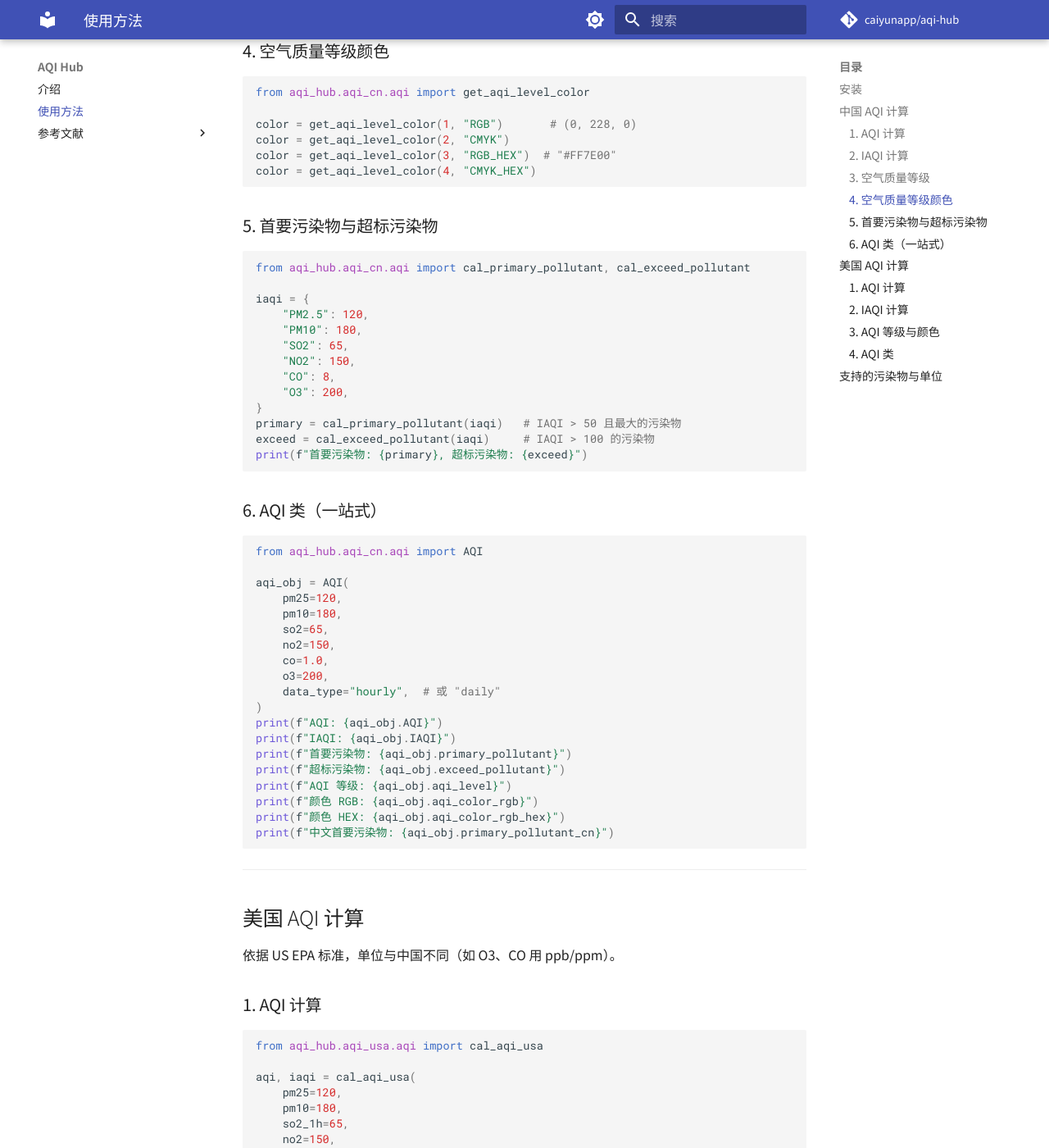
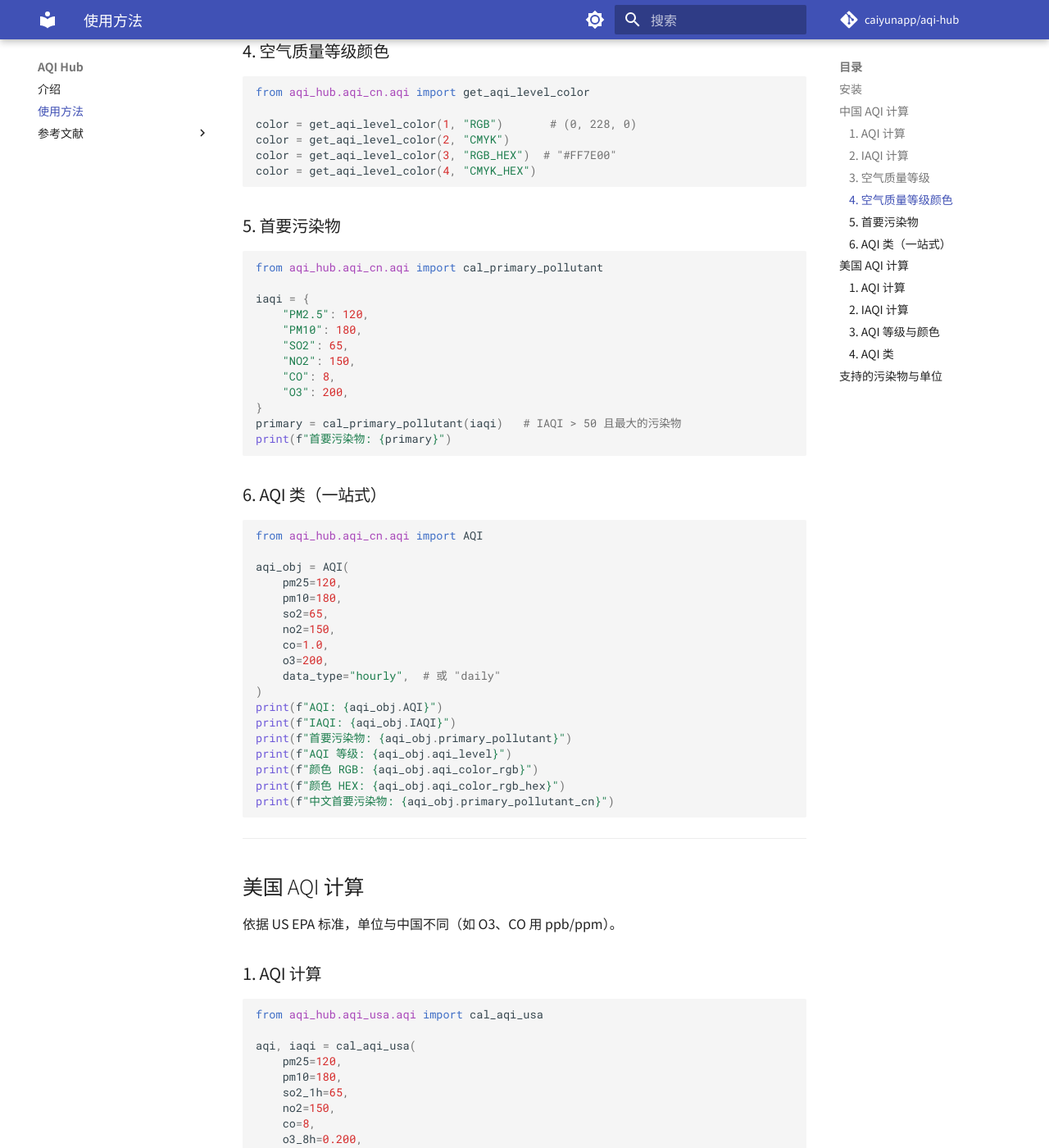
Before and after one commit to caiyunapp/aqi-hub, an MkDocs documentation site: the page built from docs/usage.md, in a window 1280 px wide and 1400 px high, scrolled down 1107 px. Shown: the whole window at 82% size. Built offline with MkDocs 1.6.1 and Material for MkDocs 9.7.7, drawn with Linux system fonts in a browser that asks for light colours; comment, search, counter and statistics services are not loaded; the version menu is left out.

Commit message:
feat rm useless

````diff
--- a/docs/usage.md
+++ b/docs/usage.md
@@ -59,10 +59,10 @@ color = get_aqi_level_color(3, "RGB_HEX")  # "#FF7E00"
 color = get_aqi_level_color(4, "CMYK_HEX")
 ```
 
-### 5. 首要污染物与超标污染物
+### 5. 首要污染物
 
 ```python
-from aqi_hub.aqi_cn.aqi import cal_primary_pollutant, cal_exceed_pollutant
+from aqi_hub.aqi_cn.aqi import cal_primary_pollutant
 
 iaqi = {
     "PM2.5": 120,
@@ -73,8 +73,7 @@ iaqi = {
     "O3": 200,
 }
 primary = cal_primary_pollutant(iaqi)   # IAQI > 50 且最大的污染物
-exceed = cal_exceed_pollutant(iaqi)     # IAQI > 100 的污染物
-print(f"首要污染物: {primary}, 超标污染物: {exceed}")
+print(f"首要污染物: {primary}")
 ```
 
 ### 6. AQI 类（一站式）
@@ -94,7 +93,6 @@ aqi_obj = AQI(
 print(f"AQI: {aqi_obj.AQI}")
 print(f"IAQI: {aqi_obj.IAQI}")
 print(f"首要污染物: {aqi_obj.primary_pollutant}")
-print(f"超标污染物: {aqi_obj.exceed_pollutant}")
 print(f"AQI 等级: {aqi_obj.aqi_level}")
 print(f"颜色 RGB: {aqi_obj.aqi_color_rgb}")
 print(f"颜色 HEX: {aqi_obj.aqi_color_rgb_hex}")
````
Also changed, not shown: README.md (+7 -12 lines), docs/index.md (+1 -1 lines), 5 other files.
